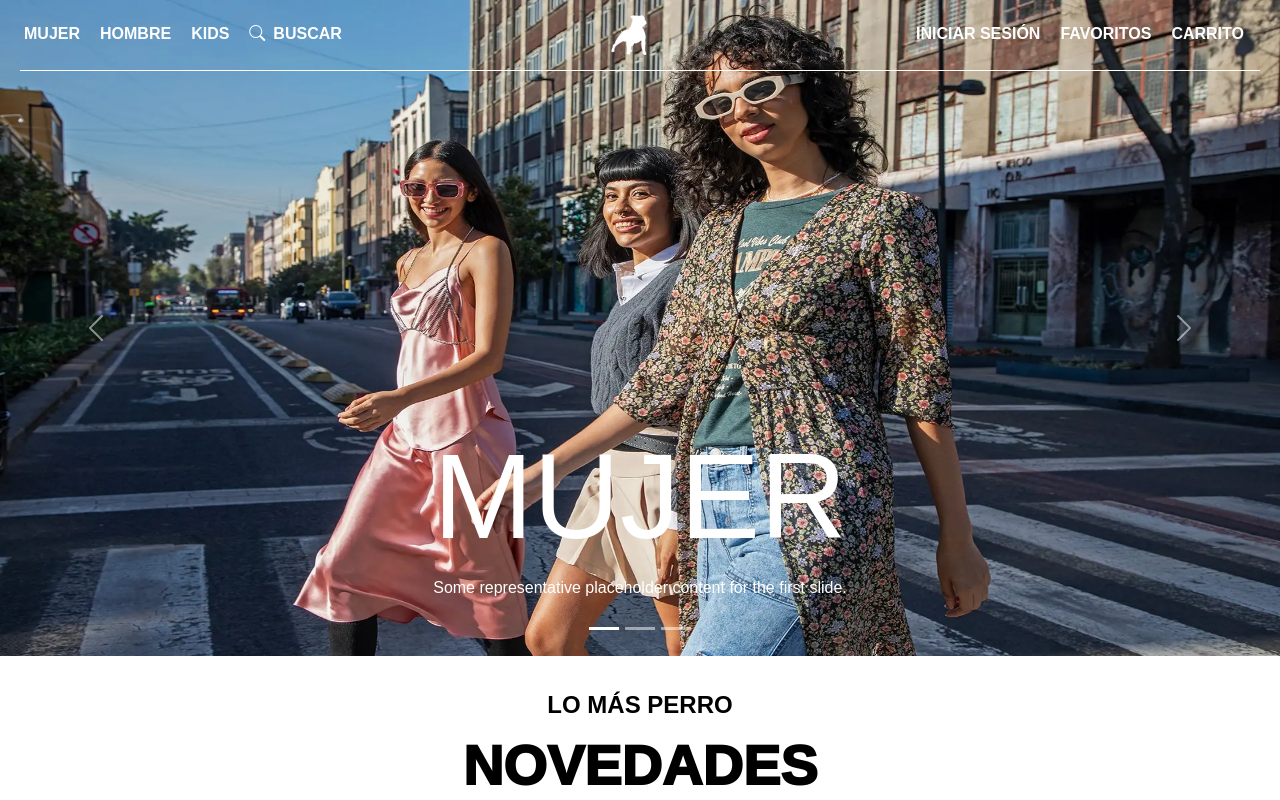
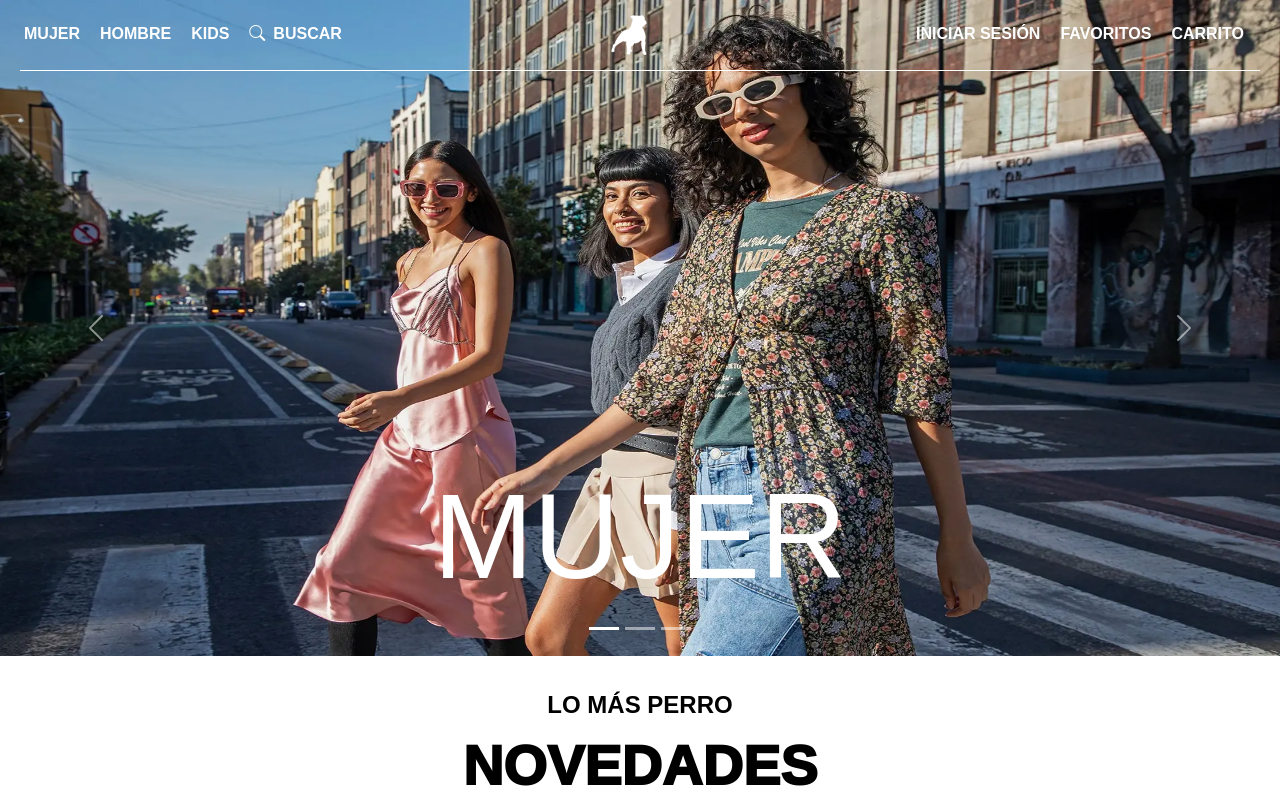
Before and after one commit to oscarvasquez28/Interfaz-Cuidado-con-el-perro, a React (Vite) app in the folder FrontEnd/: page / in a window 1280 px wide. Shown: the top 800 px of the page. Built offline with nearby package versions, Linux system fonts and the light colour scheme; a web font is replaced by a local one.

Commit message:
Update link en carousel

```diff
--- a/FrontEnd/src/Components/Carousel.jsx
+++ b/FrontEnd/src/Components/Carousel.jsx
@@ -7,7 +7,7 @@ import Cuidado3 from '../Images/Carousel-images/cuidado3.jpg'
 import Cuidado5 from '../Images/Carousel-images/cuidado5.jpg'
 // import Cuidado6 from '../Images/cuidado6.jpg'
 import 'bootstrap/dist/css/bootstrap.min.css';
-// import './Carousel.css'
+import './Carousel.css'
 
 const Carousel = props => (
 
@@ -22,22 +22,28 @@ const Carousel = props => (
                 <div className="carousel-item active" data-bs-interval="4000">
                     <img src={Cuidado5} className="d-block w-100" style={{ maxHeight: "82vh" }} alt="banner 1"/>
                     <div className="carousel-caption d-none d-md-block">
-                        <h5 style={{ fontSize: "120px" }}>MUJER</h5>
-                        <p>Some representative placeholder content for the first slide.</p>
+                        <div className="Carousel-link">
+                        <Link to ="/Mujer"><h5>MUJER</h5></Link>
+                        {/* <p>Some representative placeholder content for the first slide.</p> */}
+                        </div>
                     </div>
                 </div>
                 <div className="carousel-item" data-bs-interval="4000">
                     <img src={Cuidado2} className="d-block w-100" style={{ maxHeight: "82vh" }} alt="banner 2"/>
                     <div className="carousel-caption d-none d-md-block">
-                        <h5 style={{ fontSize: "120px" }}>HOMBRE</h5>
-                        <p>Some representative placeholder content for the second slide.</p>
+                        <div className="Carousel-link">
+                        <Link to ="/Hombre"><h5>HOMBRE</h5></Link>
+                        {/* <p>Ver todo de hombre.</p> */}
+                        </div>
                     </div>
                 </div>
                 <div className="carousel-item" data-bs-interval="4000">
                     <img src={Cuidado3} className="d-block w-100" style={{ maxHeight: "82vh" }} alt="banner 3"/>
                     <div className="carousel-caption d-none d-md-block">
-                        <h5 style={{ fontSize: "120px" }}>KIDS</h5>
-                        <p>Some representative placeholder content for the third slide.</p>
+                        <div className="Carousel-link">
+                        <Link to ="/Kids"><h5>KIDS</h5></Link>
+                        {/* <p>Some representative placeholder content for the third slide.</p> */}
+                        </div>
                     </div>
                 </div>
             </div>
```
